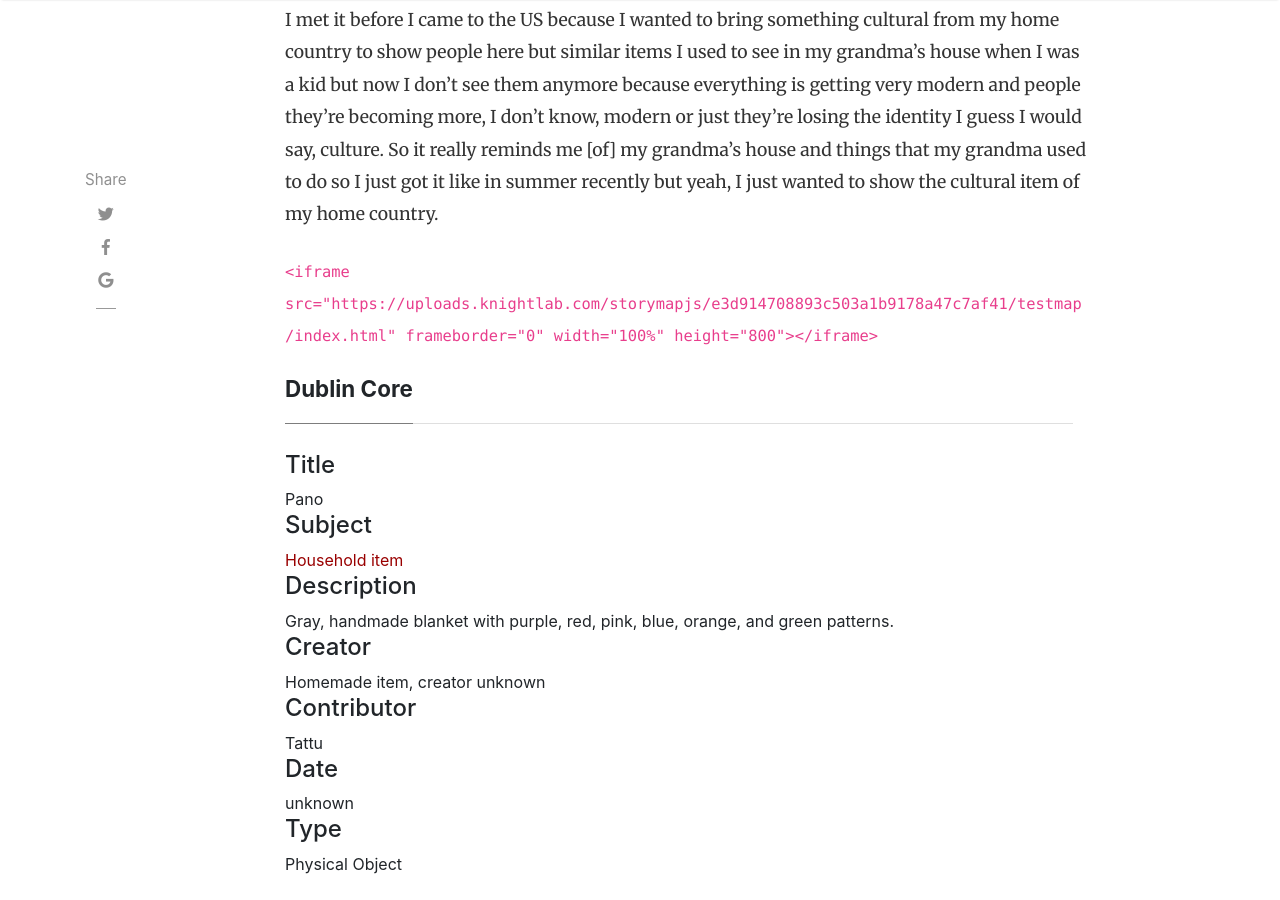
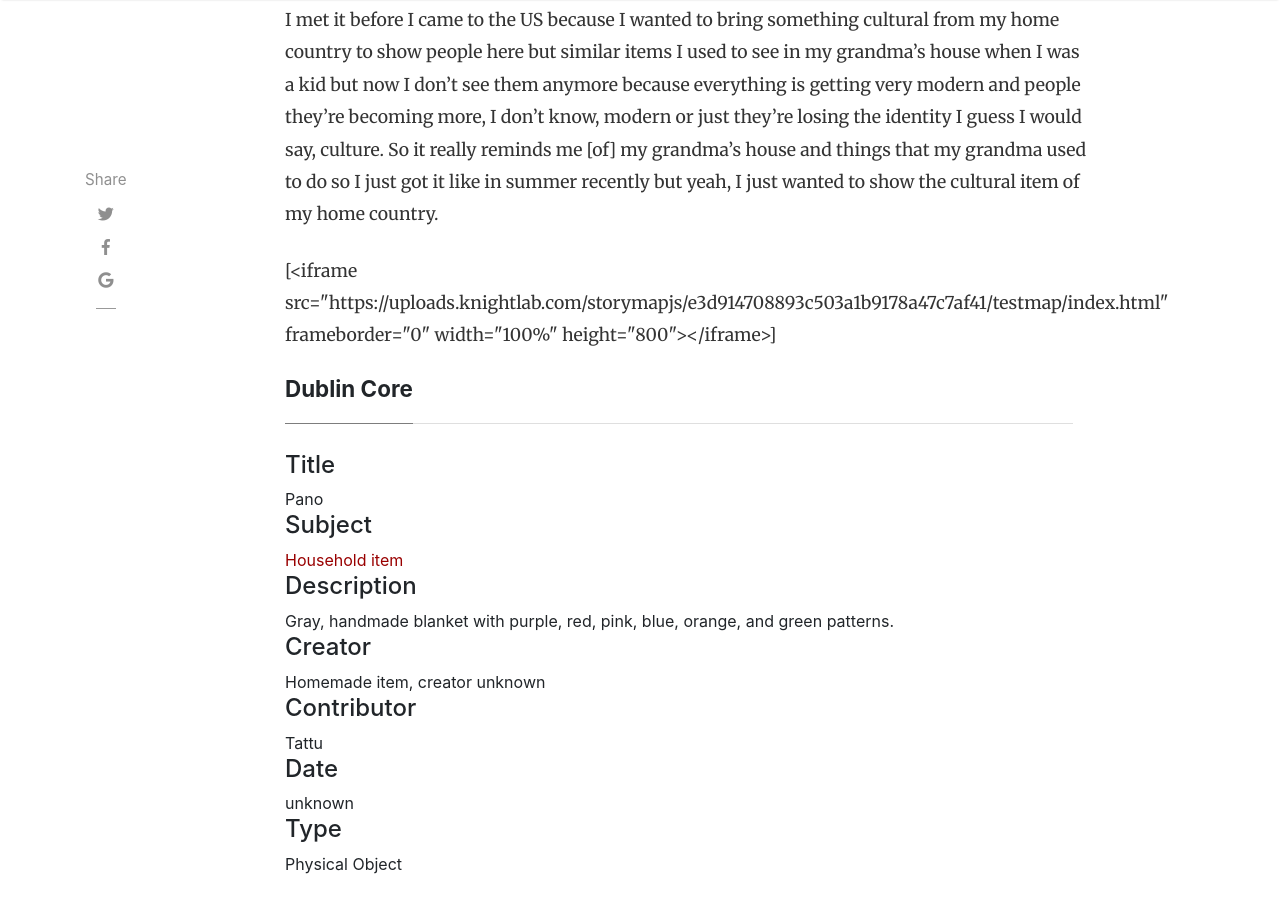
Before and after one commit to H301HistoryHarvest/H301HistoryHarvest, a Jekyll site: the page built from _items/2019-10-03-0010.md, in a window 1280 px wide and 900 px high, scrolled down 1833 px. Built offline with Jekyll 4.4.1, drawn with Linux system fonts in a browser that asks for light colours; nearby versions of some CDN libraries; comment, search, counter and statistics services are not loaded.

Commit message:
Update 2019-10-03-0010.md

```diff
--- a/_items/2019-10-03-0010.md
+++ b/_items/2019-10-03-0010.md
@@ -25,4 +25,4 @@ The secondary source might help me see a connection with the IU Archives item. I
 
 I met it before I came to the US because I wanted to bring something cultural from my home country to show people here but similar items I used to see in my grandma’s house when I was a kid but now I don’t see them anymore because everything is getting very modern and people they’re becoming more, I don’t know, modern or just they’re losing the identity I guess I would say, culture. So it really reminds me [of] my grandma’s house and things that my grandma used to do so I just got it like in summer recently but yeah, I just wanted to show the cultural item of my home country.
 
-`<iframe src="https://uploads.knightlab.com/storymapjs/e3d914708893c503a1b9178a47c7af41/testmap/index.html" frameborder="0" width="100%" height="800"></iframe>`
+[<iframe src="https://uploads.knightlab.com/storymapjs/e3d914708893c503a1b9178a47c7af41/testmap/index.html" frameborder="0" width="100%" height="800"></iframe>]
```
